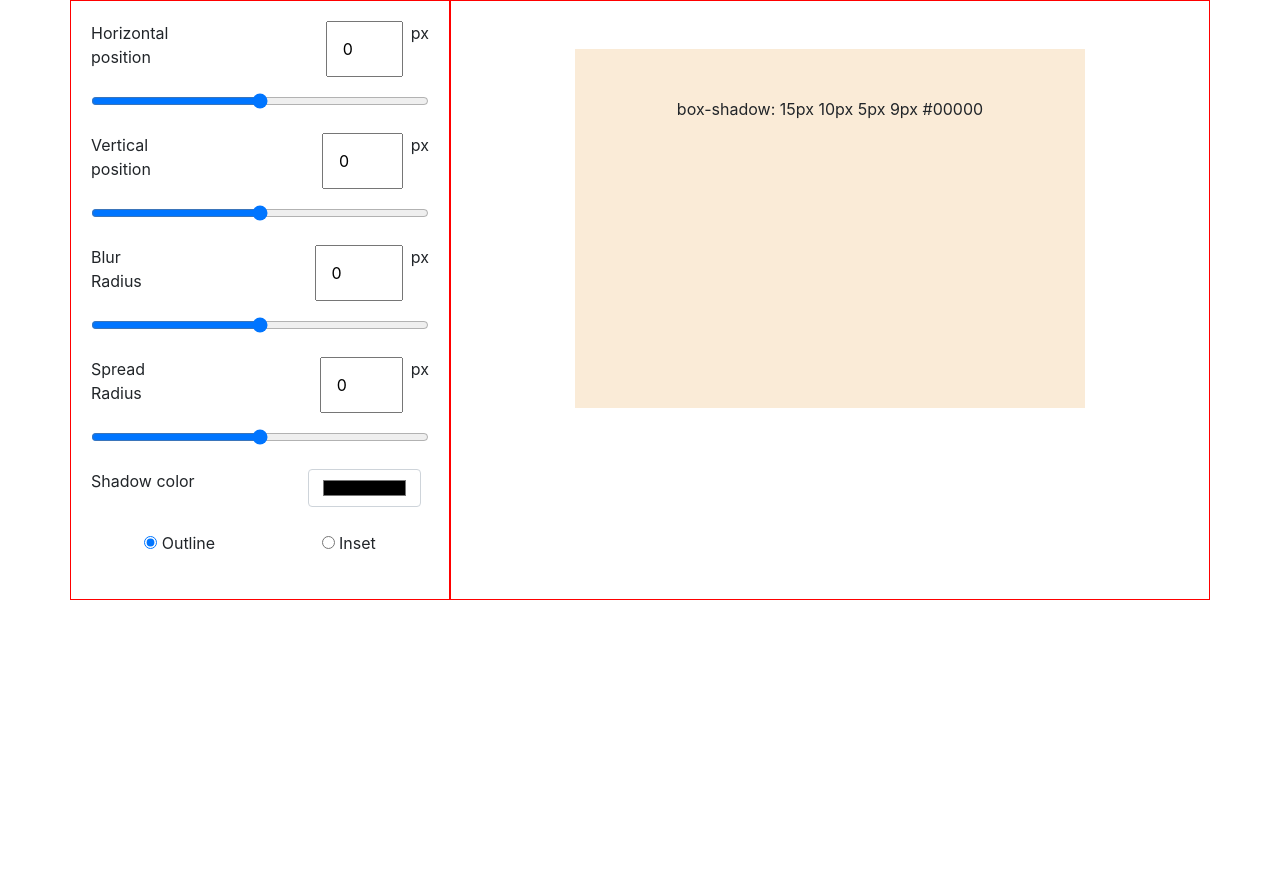
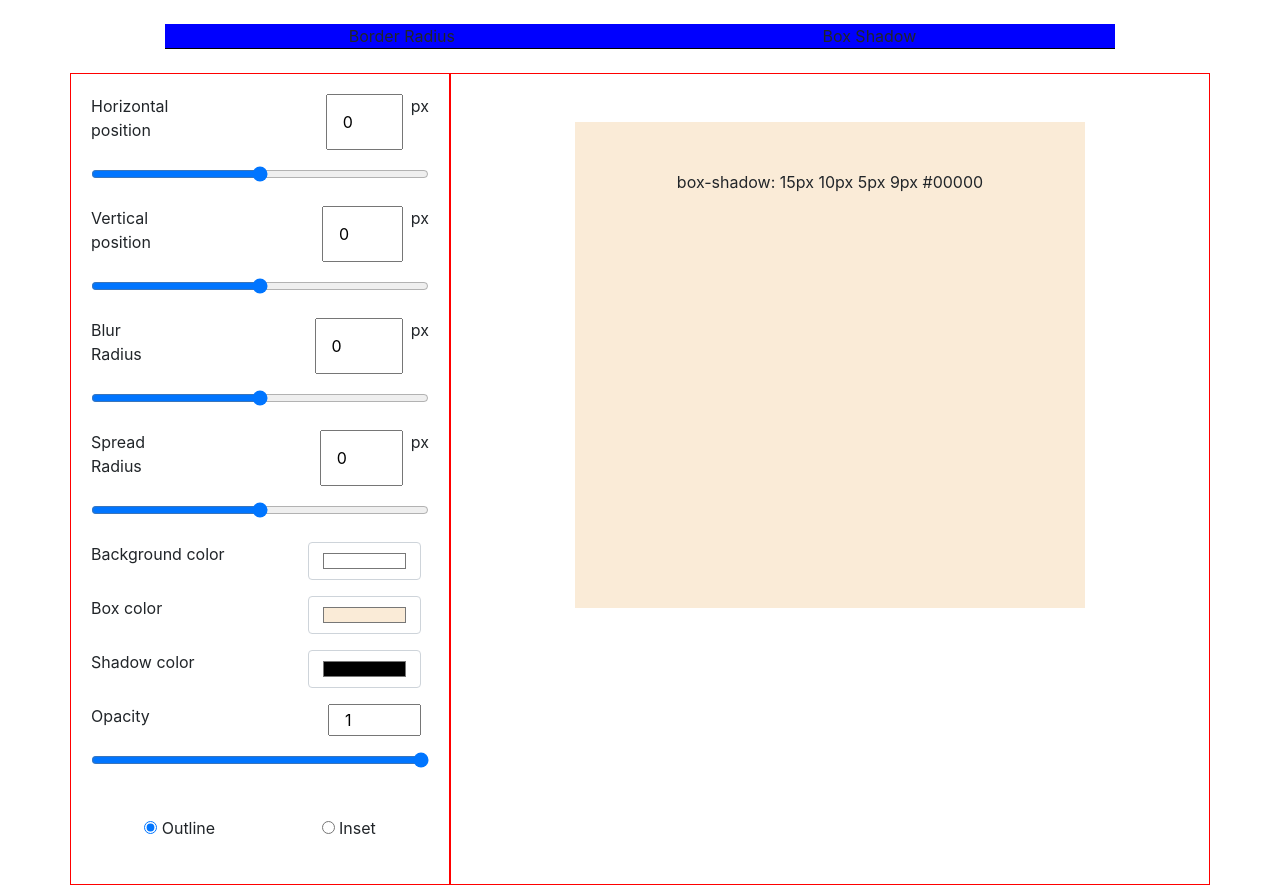
Before and after one commit to Nicoji/css-generator, a plain HTML site: page index.html in a window 1280 px wide. Before the commit the page ends 800 px from the top, so only its background shows below. Drawn offline with nearby package versions, Linux system fonts and the light colour scheme.

Commit message:
Added menu + includes all inputs

```diff
--- a/index.html
+++ b/index.html
@@ -10,6 +10,12 @@
 <body>
 
     <div class="container">
+        <nav class="row mt-4 mb-4">
+            <div class="nav d-flex justify-content-around offset-1 col-10">
+                <div class="nav-item">Border Radius</div>
+                <div class="nav-item">Box Shadow</div>
+            </div>
+        </nav>
         <div class="row">
             <div class="col-4 selector">
                 <form class="">
@@ -50,9 +56,28 @@
                     <input type="range" id="spread" class="form-control-range" min="-200" max="200" onchange="spreadValue()"> <br>
 
                     <div class="d-flex justify-content-between mb-3">
+                        <label for="bgColor">Background color</label>
+                            <input type="color" id="bgColor" class="form-control col-4 mr-2" value="#ffffff" onchange="bgColorValue()">
+                    </div>
+
+                    <div class="d-flex justify-content-between mb-3">
+                        <label for="boxColor">Box color</label>
+                            <input type="color" id="boxColor" class="form-control col-4 mr-2" value="#faebd7" onchange="boxColorValue()">
+                    </div>
+
+                    <div class="d-flex justify-content-between mb-3">
                         <label for="color">Shadow color</label>
                             <input type="color" id="color" class="form-control col-4 mr-2" onchange="colorValue()">
                     </div>
+
+                    <div class="d-flex justify-content-between mb-3">
+                        <label for="">Opacity</label>
+                        <div class="d-flex justify-content-end">
+                            <input type="number" id="opacityNumber" class="col-4 mr-2" value="1">
+                        </div>
+                    </div>
+                    <input type="range" id="opacity" class="form-control-range" min="0" max="1" step="0.01" value="1" onchange="opacityValue()"> <br>
+
 
                     <div class="d-flex justify-content-around mb-3 mt-4">
                         <div>
--- a/script.js
+++ b/script.js
@@ -3,10 +3,12 @@ const verticalRange = document.querySelector('#vertical');
 const blurRange = document.querySelector('#blur');
 const spreadRange = document.querySelector('#spread');
 const color = document.querySelector('#color');
+const opacity = document.querySelector('#opacity');
 const horizontalInput = document.querySelector('#horizontalNumber');
 const verticalInput = document.querySelector('#verticalNumber');
 const blurInput = document.querySelector('#blurNumber');
 const spreadInput = document.querySelector('#spreadNumber');
+const opacityInput = document.querySelector('#opacityNumber');
 const horizontalResult = document.querySelector('.horizontalResult');
 const verticalResult = document.querySelector('.verticalResult');
 const blurResult = document.querySelector('.blurResult');
@@ -43,6 +45,11 @@ const spreadValue = () => {
     box.style.boxShadow = horizontalRange.value +"px " + verticalRange.value + "px " + blurRange.value + "px " + spreadRange.value + "px " + color.value + " " + position;
 }
 
+const opacityValue = () => {
+    opacityInput.value = opacity.value;
+
+}
+
 const colorValue = () => {
     colorResult.textContent = color.value;
     box.style.boxShadow = horizontalRange.value +"px " + verticalRange.value + "px " + blurRange.value + "px " + spreadRange.value + "px " + color.value + " " + position;
--- a/style.css
+++ b/style.css
@@ -10,6 +10,15 @@
 .element {
     width: 70%;
     height: 60%;
-    background-color: antiquewhite;
+    background-color: #faebd7;
     margin: auto;
 }
+
+.nav {
+    background-color: blue;
+    border-bottom: 1px solid black;
+}
+
+.nav-item {
+    cursor: pointer;
+}
```
